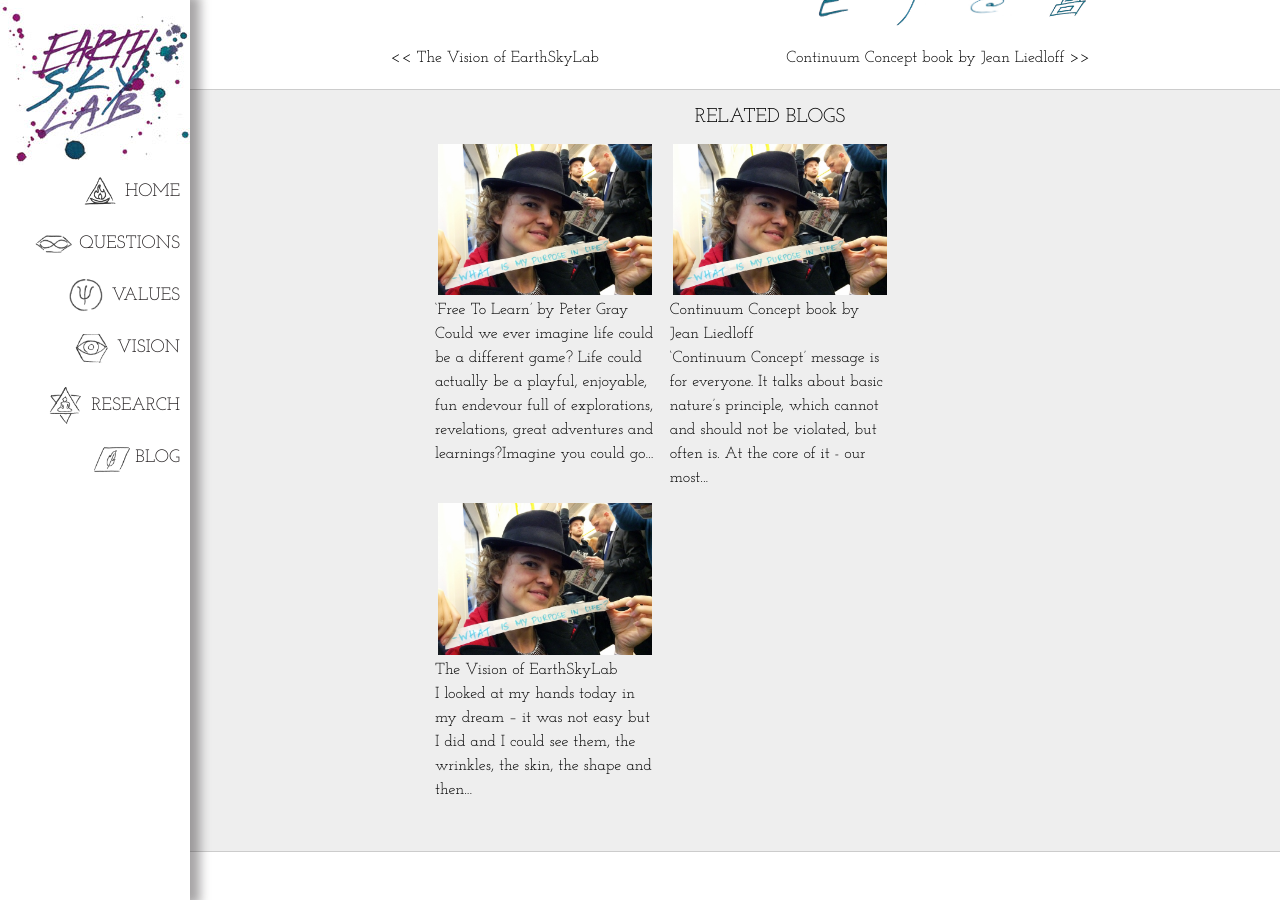
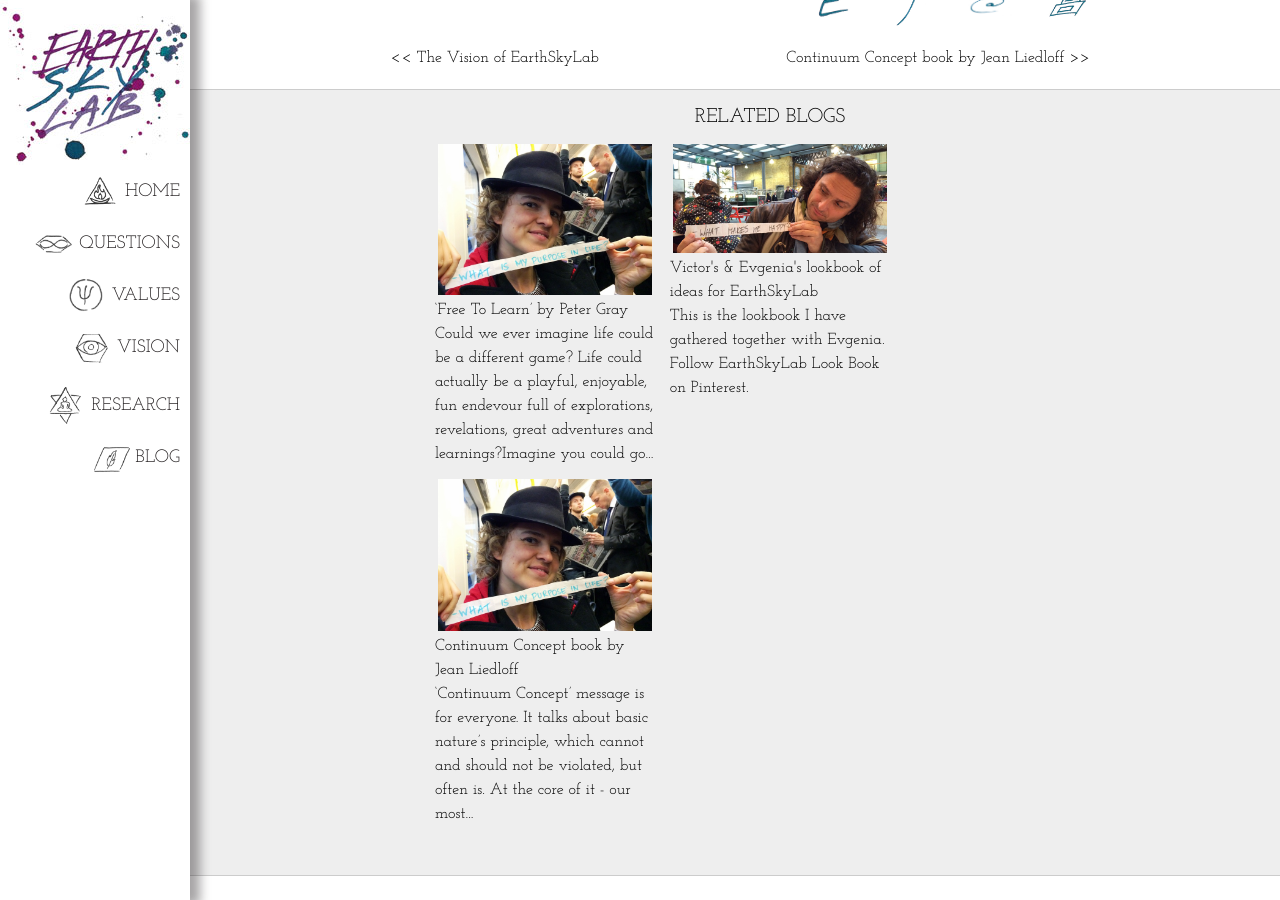
Before and after one commit to EarthSkyLab/EarthSkyLab.github.io, a Jekyll site: the page built from _posts/2015-04-17-site-launch-victor.md, in a window 1280 px wide and 900 px high, scrolled down 1475 px. Built offline with Jekyll 4.4.1, drawn with Linux system fonts in a browser that asks for light colours; some web fonts are replaced; Markdown is read by kramdown in place of the engine named in the settings; comment, search, counter and statistics services are not loaded.

Commit message:
Added pinterest board support & blog
- ability for no-image blogs
- pinterest support
- E&V pinterest board.

```diff
--- a/_layouts/post.html
+++ b/_layouts/post.html
@@ -14,7 +14,8 @@
 
 			<div class="post">
 			  <a href="/authors/{{page.author}}.html">
-				{% if page.post-image %}
+				{% if page.noimgtitle %}
+				{% elsif page.post-image %}
 		          <img src = "/public/images/{{page.post-image}}" alt="{{ page.title }}"/>
 		        {% else %}
 				  <img src="/authors/{{page.author}}.jpg"  alt="{{ page.title }}"/>
--- /dev/null
+++ b/_posts/2015-06-01-victor-lookbook.html
@@ -0,0 +1,23 @@
+---
+layout: post
+title: Victor's & Evgenia's lookbook of ideas for EarthSkyLab
+tags: formosus
+author: victor
+noimgtitle: true
+---
+
+This is the lookbook I have gathered together with Evgenia.
+
+
+<div class="esl-lookbook">
+
+<a data-pin-do="embedBoard" href="http://www.pinterest.com/vvorski/earthskylab-look-book/" data-pin-scale-width="200" data-pin-scale-height="400" data-pin-board-width="1480" style="padding-top: 10px;">Follow EarthSkyLab Look Book on Pinterest.</a>
+
+<script>
+	$('a[data-pin-do]').attr('data-pin-board-width', $(".esl-lookbook").width());
+</script>
+<!-- Please call pinit.js only once per page -->
+<script type="text/javascript" async defer src="//assets.pinterest.com/js/pinit.js"></script>
+
+
+</div>
```
Also changed, not shown: _layouts/basic-page.html (+17 -17 lines), README.md.
